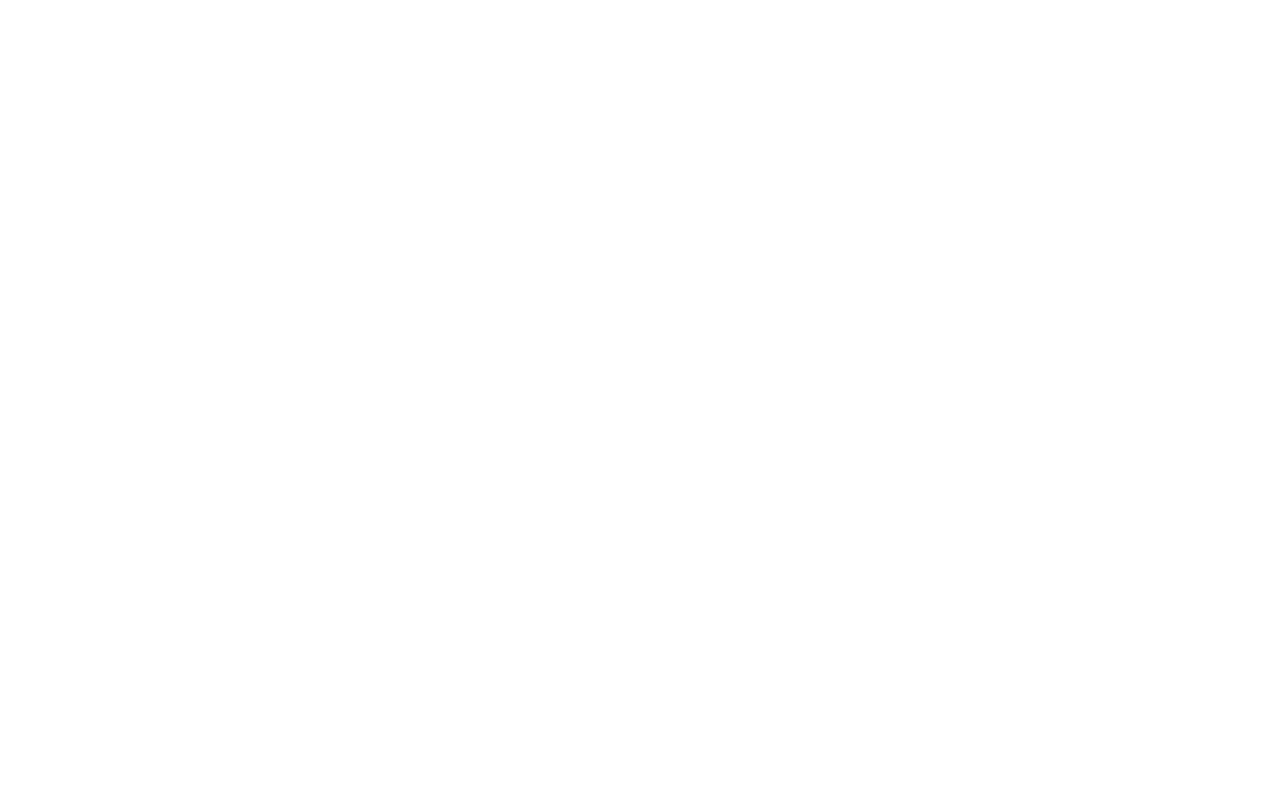
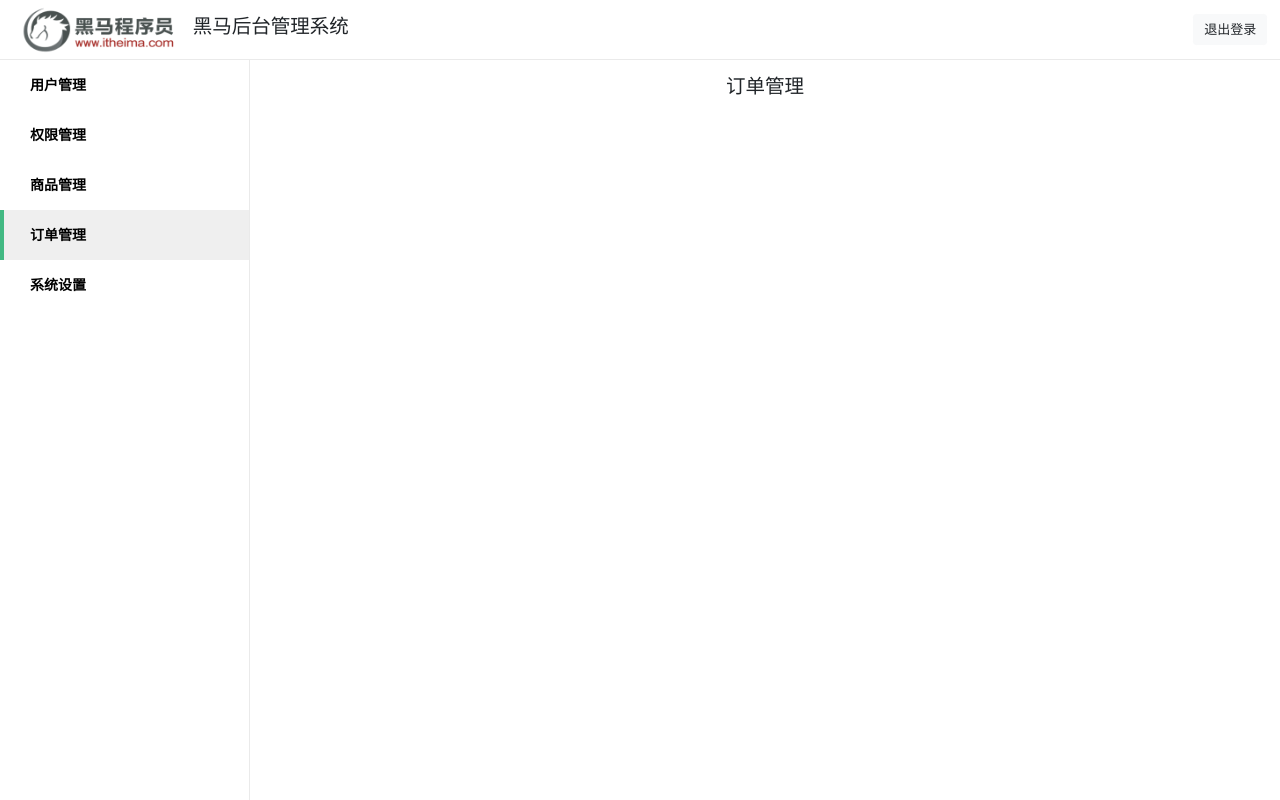
Before and after one commit to zhfei/VueBasicKnowledge, a Vue app in the folder router-admin/: page /#/home/orders in a window 1280 px wide. Built offline with nearby package versions, Linux system fonts and the light colour scheme; sample sign-in values are in the browser's storage.

Commit message:
feat: 添加用户管理，权限管理等嵌套路由

```diff
--- a/router-admin/src/components/MyHome.vue
+++ b/router-admin/src/components/MyHome.vue
@@ -9,8 +9,9 @@
       <MyAside></MyAside>
 
       <!-- 右侧内容 -->
-      <div class="home-main body">
-        主题
+      <div class="home-main-body">
+        <!-- 路由出口视图 占位 -->
+        <router-view></router-view>
       </div>
     </div>
 
```
Also changed, not shown: router-admin/src/router/index.js (+12 -1 lines).
